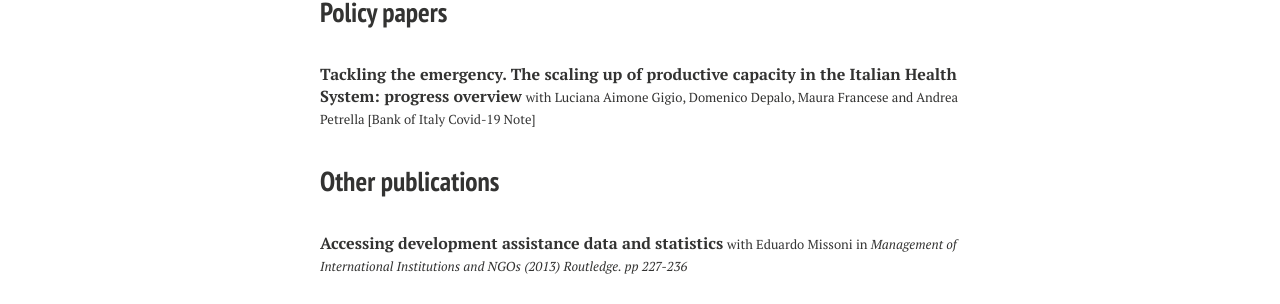
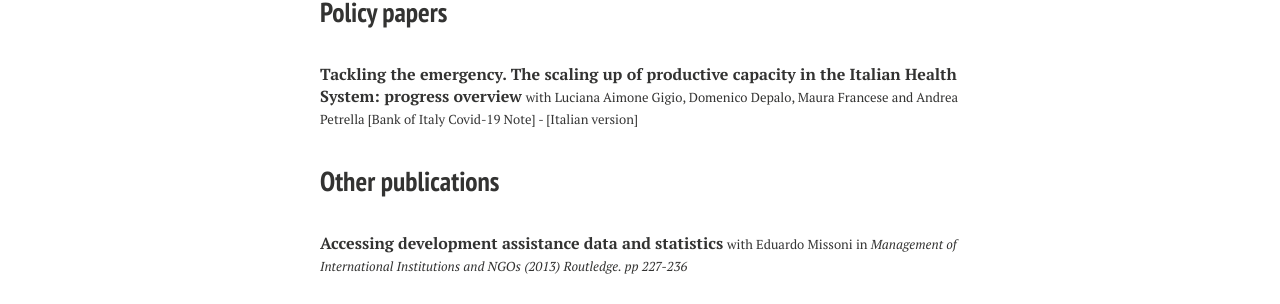
Before and after one commit to luca-citino/luca-citino.github.io, a Jekyll site: the page built from research.md, in a window 1280 px wide. Shown: the part 623-927 px from the top of the page. Built offline with Jekyll 4.4.1, drawn with Linux system fonts in a browser that asks for light colours; nearby versions of some CDN libraries; some web fonts are replaced.

Commit message:
Update research.md

```diff
--- a/research.md
+++ b/research.md
@@ -16,7 +16,7 @@ title: Research
 **Are subsidies to apprenticeships a bad deal? Evidence from a recent Italian reform** <font size="-1">with <a href="https://sites.google.com/site/alessandrafenizia/">Alessandra Fenizia</a></font>
 
 ### Policy papers
-**Tackling the emergency. The scaling up of productive capacity in the Italian Health System: progress overview** <font size="-1">with Luciana Aimone Gigio, Domenico Depalo, Maura Francese and Andrea Petrella [<a href="https://www.bancaditalia.it/media/notizie/2020/2020_HealthPolicies_progress_v6_External.pdf?language_id=1">Bank of Italy Covid-19 Note</a>]</font>
+**Tackling the emergency. The scaling up of productive capacity in the Italian Health System: progress overview** <font size="-1">with Luciana Aimone Gigio, Domenico Depalo, Maura Francese and Andrea Petrella [<a href="https://www.bancaditalia.it/media/notizie/2020/2020_HealthPolicies_progress_v6_External.pdf?language_id=1">Bank of Italy Covid-19 Note</a>] - [<a href="https://www.bancaditalia.it/media/notizie/2020/2020_HealthPolicies_Progress_v6_ITA_External.pdf">Italian version</a>]</font>
 
 ### Other publications
 **Accessing development assistance data and statistics** <font size="-1">with <a href="http://eduardomissoni.info/?lang=en">Eduardo Missoni</a> in <i>Management of International Institutions and NGOs (2013) Routledge. pp 227-236</i></font>
```
